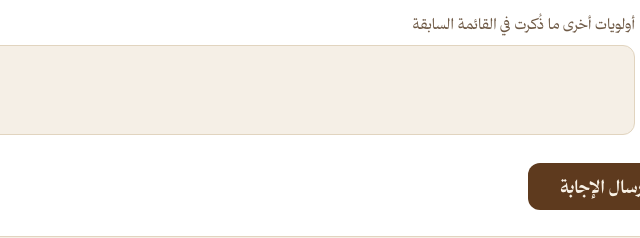
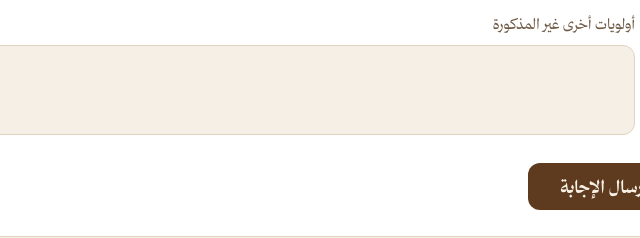
Before and after one commit to elm23e-rgb/taqat-survey, a plain HTML site: page index.html in a window 1280 px wide. Shown: the part 1121-1359 px from the top of the page, 308-948 px from the left. Drawn offline with Linux system fonts and the light colour scheme.

Commit message:
Simplify extra-field label

```diff
--- a/index.html
+++ b/index.html
@@ -212,7 +212,7 @@ button.ghost{background:none;border:1.5px solid var(--line);color:var(--fg);bord
 /* رابط الاستلام: ضع هنا رابط تطبيق الويب من Google Apps Script (انظر README.md) */
 var ENDPOINT = 'https://script.google.com/macros/s/AKfycbyBVp24U9oJd5euFvpDHnufRoxkiMms-fImpM0si7KY6lUlrPMWoYXt54cuoaJ0Dio8cw/exec';
 
-var CONTENT = {"kick":"استبيان لمنسوبي جمعية طاقات الشبابية","title1":"استبيان لحصر الاحتياجات والمقترحات","title2":"لمشروع موقع الجمعية","lead":"","pillarsTitle":"المنظومة عبارة عن:","p0t":"الموقع","p0d":"واجهة الجمعية، وبرامجها وأخبارها.","p1t":"متجر التبرعات","p1d":"","p2t":"النظام الداخلي","p2d":"المراسلات والتعميد وغيرها.","qName":"اسمك؟","qDept":"في أي قسم أو إدارة تعمل؟","qCh":"عملية أو إجراء ودك إنه يؤتمت في عملك؟","qChHint":"","qProc":"الأولويات اللي تشوفها ضرورية في المنظومة؟","qProcHint":"اختار عملية أو أكثر ..","qMore":"أولويات أخرى ما ذُكرت في القائمة السابقة","doneT":"وصلت إجابتك، شكرًا لك","foot":"خِطام · حلول أعمال","chips":["المراسلات الصادرة والواردة","التعميد والاعتماد","الوثائق والأرشيف","المهام والاجتماعات","الموارد البشرية والحضور","المشاريع والتقارير","المتطوعون والشراكات","المشتريات والمالية","الدورات التدريبية"]};
+var CONTENT = {"kick":"استبيان لمنسوبي جمعية طاقات الشبابية","title1":"استبيان لحصر الاحتياجات والمقترحات","title2":"لمشروع موقع الجمعية","lead":"","pillarsTitle":"المنظومة عبارة عن:","p0t":"الموقع","p0d":"واجهة الجمعية، وبرامجها وأخبارها.","p1t":"متجر التبرعات","p1d":"","p2t":"النظام الداخلي","p2d":"المراسلات والتعميد وغيرها.","qName":"اسمك؟","qDept":"في أي قسم أو إدارة تعمل؟","qCh":"عملية أو إجراء ودك إنه يؤتمت في عملك؟","qChHint":"","qProc":"الأولويات اللي تشوفها ضرورية في المنظومة؟","qProcHint":"اختار عملية أو أكثر ..","qMore":"أولويات أخرى غير المذكورة","doneT":"وصلت إجابتك، شكرًا لك","foot":"خِطام · حلول أعمال","chips":["المراسلات الصادرة والواردة","التعميد والاعتماد","الوثائق والأرشيف","المهام والاجتماعات","الموارد البشرية والحضور","المشاريع والتقارير","المتطوعون والشراكات","المشتريات والمالية","الدورات التدريبية"]};
 
 var $ = function (id) { return document.getElementById(id); };
 
```
